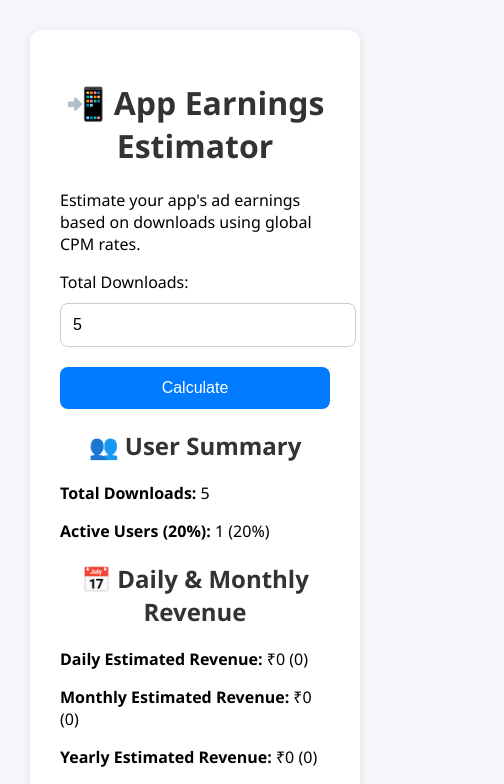
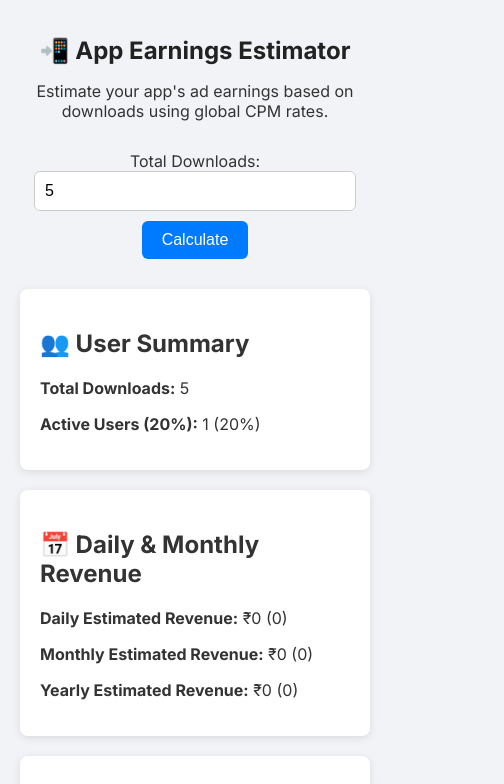
Before and after one commit to Anupyalsangikar/app-earnings-calculator, a plain HTML site: page index.html in a window 390 px wide. Both pictures are taken after typing "5" into the empty fields and a click on the button "Calculate". Shown: the top 784 px of the page, 504 px wide, since content can reach past the window. Drawn offline with Linux system fonts and the light colour scheme.

Commit message:
Update style.css

```diff
--- a/style.css
+++ b/style.css
@@ -1,60 +1,83 @@
 body {
-  font-family: 'Segoe UI', sans-serif;
-  background: #f4f6fa;
+  font-family: 'Inter', sans-serif;
   margin: 0;
-  padding: 30px;
+  padding: 0;
+  background: #f1f3f6;
+  color: #333;
 }
 
 .container {
-  max-width: 800px;
+  max-width: 960px;
   margin: auto;
-  background: #fff;
-  padding: 30px;
-  border-radius: 12px;
-  box-shadow: 0 2px 10px rgba(0, 0, 0, 0.1);
+  padding: 20px;
 }
 
-h1, h2, h3 {
+h1 {
   text-align: center;
-  color: #333;
+  font-size: 2rem;
+  color: #222;
+}
+
+.subtitle {
+  text-align: center;
+  margin-bottom: 30px;
+}
+
+.input-section {
+  display: flex;
+  flex-direction: column;
+  align-items: center;
+  margin-bottom: 30px;
 }
 
 input[type="number"] {
+  padding: 10px;
+  font-size: 16px;
+  border: 1px solid #ccc;
+  border-radius: 6px;
   width: 100%;
-  padding: 12px;
-  font-size: 16px;
-  margin-top: 10px;
-  margin-bottom: 20px;
-  border: 1px solid #ccc;
-  border-radius: 8px;
+  max-width: 300px;
+  margin-bottom: 10px;
 }
 
 button {
+  padding: 10px 20px;
+  font-size: 16px;
+  border: none;
   background-color: #007bff;
   color: white;
-  font-size: 16px;
-  padding: 12px;
-  border: none;
-  border-radius: 8px;
+  border-radius: 6px;
   cursor: pointer;
-  width: 100%;
+  transition: background-color 0.3s;
 }
 
 button:hover {
   background-color: #0056b3;
 }
 
+.card {
+  background: white;
+  padding: 20px;
+  margin: 20px 0;
+  border-radius: 8px;
+  box-shadow: 0 2px 8px rgba(0,0,0,0.1);
+}
+
+.table-responsive {
+  overflow-x: auto;
+}
+
 table {
   width: 100%;
   border-collapse: collapse;
-  margin-top: 20px;
-  font-size: 16px;
+  margin-top: 15px;
 }
 
 th, td {
+  border: 1px solid #ddd;
   padding: 12px;
-  border: 1px solid #ddd;
   text-align: center;
+  font-size: 15px;
 }
 
 th {
@@ -65,3 +88,17 @@ th {
 .hidden {
   display: none;
 }
+
+@media (max-width: 600px) {
+  .input-section {
+    padding: 0 10px;
+  }
+
+  table {
+    font-size: 13px;
+  }
+
+  h1 {
+    font-size: 1.5rem;
+  }
+}
```
